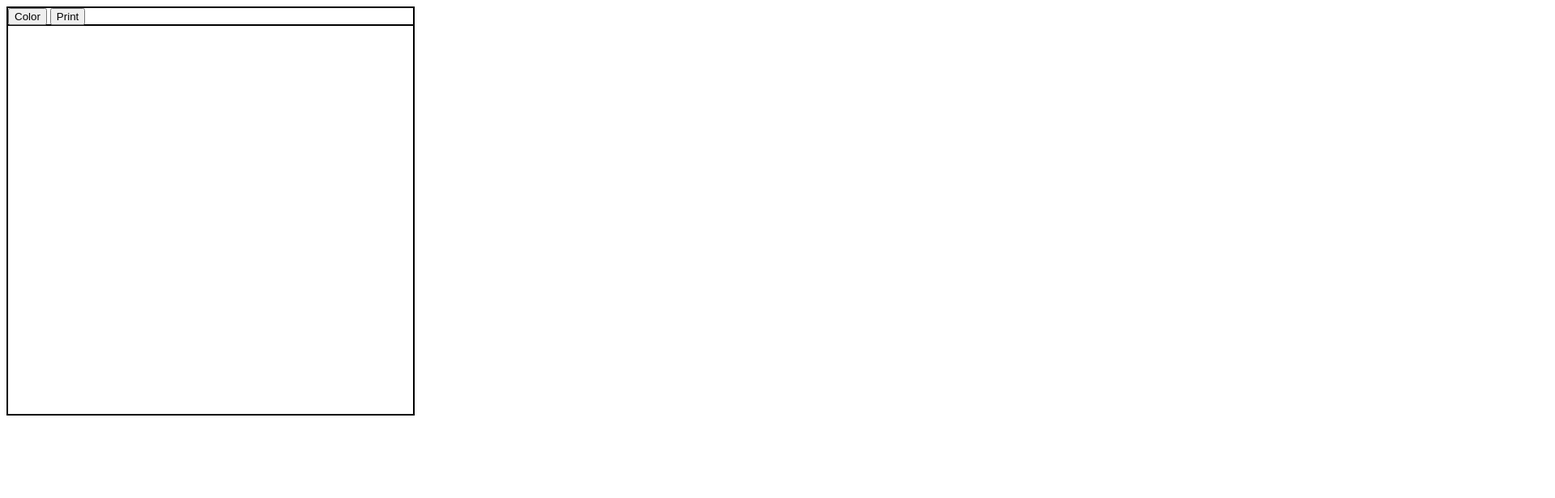
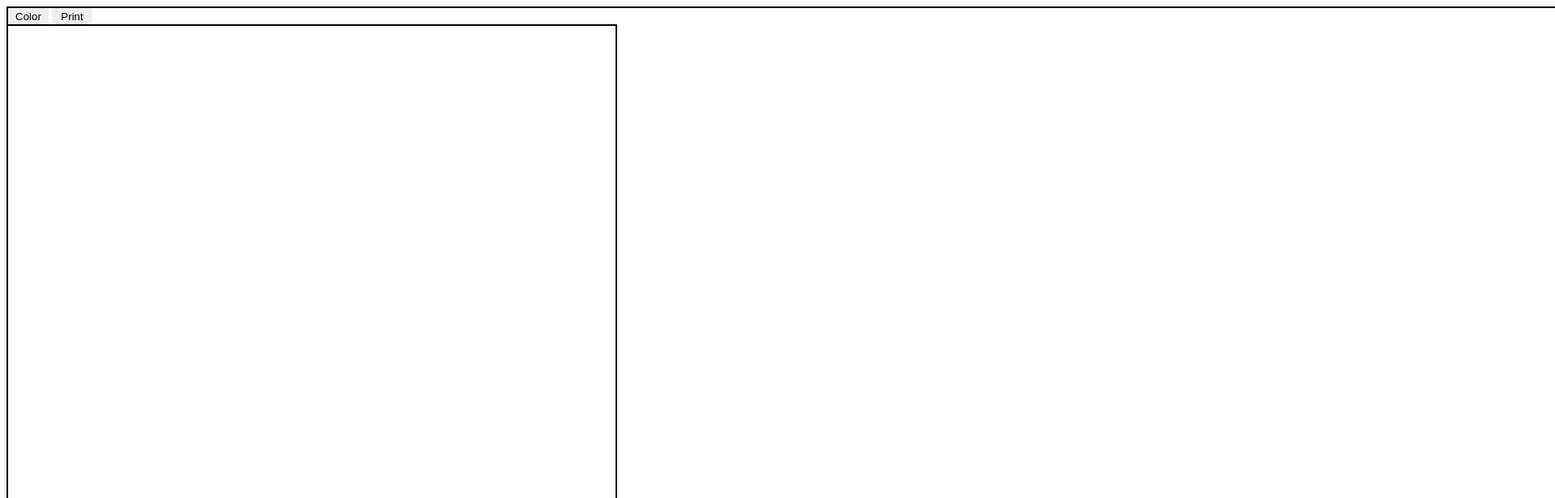
Before and after one commit to AL-SCHOOL/notepad, a plain HTML site: page index.html in a window 1280 px wide. Shown: the top 616 px of the page at 81% size, 1920 px wide, since content can reach past the window. Drawn offline with Linux system fonts and the light colour scheme.

Commit message:
Update index.html

```diff
--- a/index.html
+++ b/index.html
@@ -15,15 +15,21 @@
     border-width: 2px;
     border-color: black;
     height: 20px;
-    width: 500px;
+    width: 7500px;
   }
 
   #notes {
     border-style: solid;
     border-width: 2px;
     border-color: black;
-    height: 480px;
-    width: 500px;
+    height: 730px;
+    width: 750px;
+  }
+
+  button {
+    height: 20px;
+    width: 50px;
+    border-style: none;
   }
 </style>
 
```
